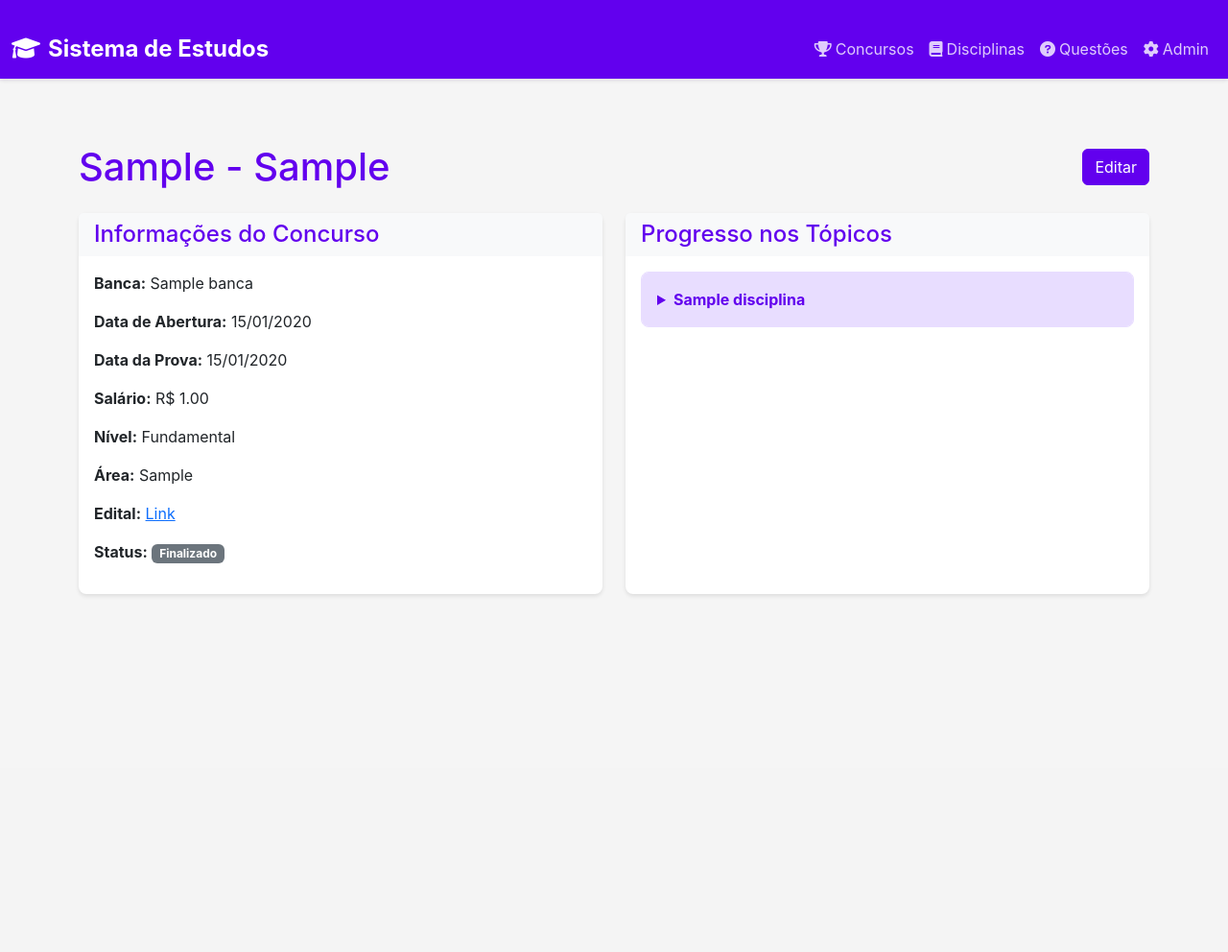
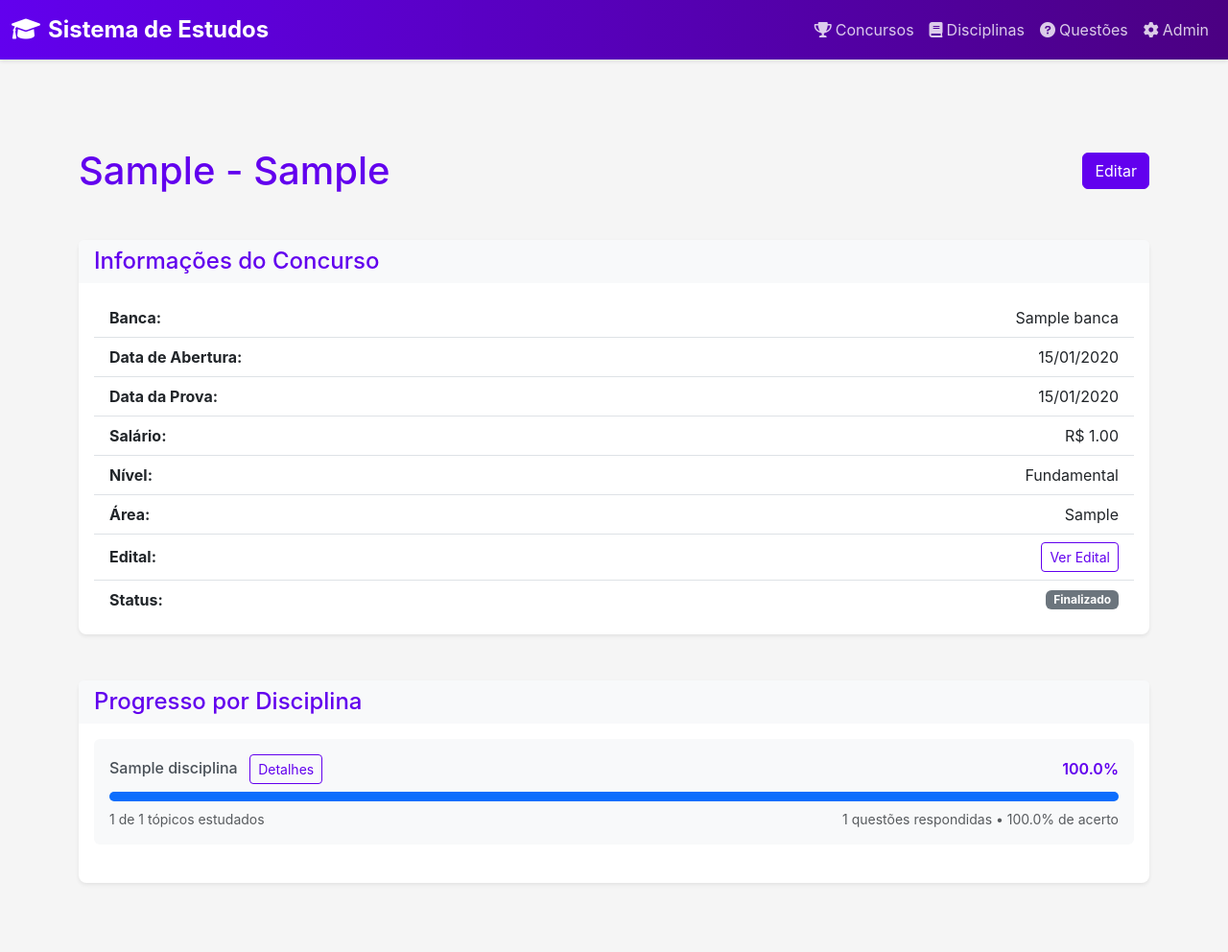
Before and after one commit to ROSS1996/studysys, a Django app: page /concursos/00000000-0000-0000-0000-000000000001/ in a window 1280 px wide. Shown: the whole page at 96% size. Before the commit the page ends 621 px from the top, so only its background shows below. Run offline with Django 5.2, Linux system fonts and the light colour scheme; tables that the repository leaves empty hold one stand-in row (values such as "Sample post").

Commit message:
Adjustments to page layouts, models

```diff
--- a/website/templates/base.html
+++ b/website/templates/base.html
@@ -25,8 +25,13 @@
         }
 
         .navbar {
-            background-color: var(--primary-color);
+            background: linear-gradient(to right, #6200ee, #4b0082);
+            color: #fff;
             box-shadow: 0 2px 4px rgba(0, 0, 0, 0.1);
+        }
+
+        .navbar .container-fluid {
+            padding-top: 0;
         }
 
         .navbar-brand {
@@ -45,6 +50,10 @@
         .nav-link:hover {
             color: #ffffff !important;
             background-color: rgba(255, 255, 255, 0.1);
+        }
+
+        .navbar-toggler {
+            color: #ffffff;
         }
 
         .container-fluid {
@@ -139,6 +148,7 @@
             </button>
             <div class="collapse navbar-collapse" id="navbarNav">
                 <ul class="navbar-nav ms-auto">
+                    <!-- Main Links -->
                     <li class="nav-item">
                         <a class="nav-link" href="{% url 'concurso_list' %}">
                             <i class="fas fa-trophy me-1"></i>Concursos
@@ -154,12 +164,11 @@
                             <i class="fas fa-question-circle me-1"></i>Questões
                         </a>
                     </li>
-                    <!-- Admin Link -->
-                <li class="nav-item">
-                    <a class="nav-link" href="{% url 'admin:index' %}">
-                        <i class="fas fa-cog me-1"></i>Admin
-                    </a>
-                </li>
+                    <li class="nav-item">
+                        <a class="nav-link" href="{% url 'admin:index' %}">
+                            <i class="fas fa-cog me-1"></i>Admin
+                        </a>
+                    </li>
                 </ul>
             </div>
         </div>
--- a/website/templates/concursos/concurso_detail.html
+++ b/website/templates/concursos/concurso_detail.html
@@ -1,28 +1,51 @@
 {% extends "base.html" %}
+{% load custom_filters %}
+
 {% block content %}
-<div class="container py-4">
-    <div class="d-flex justify-content-between align-items-center mb-4">
+<div class="container py-5">
+    <header class="d-flex justify-content-between align-items-center mb-5">
         <h1 class="mb-0" style="color: var(--primary-color);">{{ concurso.entidade }} - {{ concurso.cargo }}</h1>
         <a href="{% url 'concurso_edit' concurso.id %}" class="btn btn-primary">Editar</a>
-    </div>
+    </header>
 
-    <div class="row">
-        <div class="col-md-6 mb-4">
-            <div class="card h-100">
+    <!-- Informações do Concurso -->
+    <div class="card mb-5 shadow-sm">
         <div class="card-header bg-light">
-                    <h4 class="mb-0">Informações do Concurso</h4>
+            <h2 class="h4 mb-0">Informações do Concurso</h2>
         </div>
         <div class="card-body">
-                    <p><strong>Banca:</strong> {{ concurso.banca }}</p>
-                    <p><strong>Data de Abertura:</strong> {{ concurso.data_abertura|date:"d/m/Y" }}</p>
-                    <p><strong>Data da Prova:</strong> {{ concurso.data_prova|date:"d/m/Y" }}</p>
-                    <p><strong>Salário:</strong> R$ {{ concurso.salario|floatformat:2 }}</p>
-                    <p><strong>Nível:</strong> {{ concurso.get_nivel_display }}</p>
-                    <p><strong>Área:</strong> {{ concurso.area }}</p>
+                    <ul class="list-group list-group-flush">
+                        <li class="list-group-item d-flex justify-content-between align-items-center">
+                            <strong>Banca:</strong>
+                            <span>{{ concurso.banca }}</span>
+                        </li>
+                        <li class="list-group-item d-flex justify-content-between align-items-center">
+                            <strong>Data de Abertura:</strong>
+                            <span>{{ concurso.data_abertura|date:"d/m/Y" }}</span>
+                        </li>
+                        <li class="list-group-item d-flex justify-content-between align-items-center">
+                            <strong>Data da Prova:</strong>
+                            <span>{{ concurso.data_prova|date:"d/m/Y" }}</span>
+                        </li>
+                        <li class="list-group-item d-flex justify-content-between align-items-center">
+                            <strong>Salário:</strong>
+                            <span>R$ {{ concurso.salario|floatformat:2 }}</span>
+                        </li>
+                        <li class="list-group-item d-flex justify-content-between align-items-center">
+                            <strong>Nível:</strong>
+                            <span>{{ concurso.get_nivel_display }}</span>
+                        </li>
+                        <li class="list-group-item d-flex justify-content-between align-items-center">
+                            <strong>Área:</strong>
+                            <span>{{ concurso.area }}</span>
+                        </li>
                         {% if concurso.edital %}
-                    <p><strong>Edital:</strong> <a href={{ concurso.edital }} target="_blank" rel="noopener noreferrer">Link</a></p>
+                        <li class="list-group-item d-flex justify-content-between align-items-center">
+                            <strong>Edital:</strong>
+                            <a href="{{ concurso.edital }}" target="_blank" rel="noopener noreferrer" class="btn btn-sm btn-outline-primary">Ver Edital</a>
+                        </li>
                         {% endif %}
-                    <p>
+                        <li class="list-group-item d-flex justify-content-between align-items-center">
                             <strong>Status:</strong>
                             {% if concurso.finalizado %}
                                 <span class="badge bg-secondary">Finalizado</span>
@@ -31,21 +54,76 @@
                             {% else %}
                                 <span class="badge bg-warning text-dark">Não iniciado</span>
                             {% endif %}
-                    </p>
+                        </li>
+                    </ul>
+        </div>
+    </div>
+
+    <!-- Progresso por Disciplina -->
+    <div class="card shadow-sm">
+        <div class="card-header bg-light">
+            <h2 class="h4 mb-0">Progresso por Disciplina</h2>
+        </div>
+        <div class="card-body">
+                    {% for disciplina, topicos in disciplinas.items %}
+                    {% with total_topicos=topicos|length estudados=topicos|count_by_attr:"data_estudo" %}
+                        {% with percentage=estudados|multiply:100|divide:total_topicos %}
+                        <div class="progress-widget mb-4">
+                            <div class="d-flex justify-content-between align-items-center mb-2">
+                                <div>
+                                    <span class="progress-label">{{ disciplina.nome }}</span>
+                                    <button class="btn btn-sm btn-outline-primary ms-2"
+                                            onclick="showTopicosModal('{{ disciplina.nome }}', {{ forloop.counter0 }})">
+                                        Detalhes
+                                    </button>
+                                </div>
+                                <span class="progress-percentage">{{ percentage|floatformat:1 }}%</span>
+                            </div>
+                            <div class="progress" style="height: 10px;">
+                                <div class="progress-bar bg-primary"
+                                     role="progressbar"
+                                     style="width: {{ percentage }}%;"
+                                     aria-valuenow="{{ percentage }}"
+                                     aria-valuemin="0"
+                                     aria-valuemax="100">
+                                </div>
+                            </div>
+                            <div class="d-flex justify-content-between mt-2">
+                                <small class="text-muted">{{ estudados }} de {{ total_topicos }} tópicos estudados</small>
+                                <small class="text-muted">
+                                    {% with total_questoes=topicos|sum_attr:"total_questoes" %}
+                                    {% with questoes_respondidas=topicos|sum_attr:"questoes_respondidas" %}
+                                    {% with total_acertos=topicos|sum_attr:"total_acertos" %}
+                                    {% if questoes_respondidas > 0 %}
+                                        {{ questoes_respondidas }} questões respondidas •
+                                        {{ total_acertos|multiply:100|divide:questoes_respondidas|floatformat:1 }}% de acerto
+                                    {% else %}
+                                        Nenhuma questão respondida
+                                    {% endif %}
+                                    {% endwith %}
+                                    {% endwith %}
+                                    {% endwith %}
+                                </small>
+                            </div>
+                        </div>
+                        {% endwith %}
+                    {% endwith %}
+                    {% endfor %}
         </div>
     </div>
 </div>
 
-        <div class="col-md-6 mb-4">
-            <div class="card h-100">
-                <div class="card-header bg-light">
-                    <h4 class="mb-0">Progresso nos Tópicos</h4>
+<!-- Modais para cada disciplina -->
+{% for disciplina, topicos in disciplinas.items %}
+<div class="modal fade" id="topicosModal{{ forloop.counter0 }}" tabindex="-1" aria-hidden="true">
+    <div class="modal-dialog modal-lg modal-dialog-scrollable">
+        <div class="modal-content">
+            <div class="modal-header">
+                <h5 class="modal-title">Tópicos de {{ disciplina.nome }}</h5>
+                <button type="button" class="btn-close" data-bs-dismiss="modal" aria-label="Close"></button>
             </div>
-                <div class="card-body">
-                    {% for disciplina, topicos in disciplinas.items %}
-                        <details class="discipline-details {% if forloop.first %}open{% endif %}">
-                            <summary>{{ disciplina.nome }}</summary>
-                            <div class="table-responsive mt-2">
+            <div class="modal-body">
+                <div class="table-responsive">
                     <table class="table table-hover">
                         <thead>
                             <tr>
@@ -75,70 +153,77 @@
                         </tbody>
                     </table>
                 </div>
-                        </details>
-                    {% endfor %}
+            </div>
+            <div class="modal-footer">
+                <button type="button" class="btn btn-secondary" data-bs-dismiss="modal">Fechar</button>
             </div>
         </div>
     </div>
 </div>
-</div>
+{% endfor %}
 
 <style>
-    .discipline-details {
+    .progress-widget {
+        background-color: #f8f9fa;
+        padding: 1rem;
+        border-radius: 6px;
+        transition: box-shadow 0.3s ease-in-out;
         margin-bottom: 1rem;
-        border: 1px solid var(--primary-light);
-        border-radius: 8px;
-        overflow: hidden;
     }
 
-    .discipline-details summary {
-        padding: 1rem;
-        background-color: var(--primary-light);
-        color: var(--primary-color);
-        font-weight: bold;
-        cursor: pointer;
-        transition: background-color 0.3s ease;
+    .progress-widget:last-child {
+        margin-bottom: 0;
     }
 
-    .discipline-details summary:hover {
+    .progress-label {
+        font-weight: 500;
+        color: var(--bs-gray-700);
+    }
+
+    .progress-percentage {
+        font-weight: 600;
+        color: var(--primary-color);
+    }
+
+    .progress {
+        background-color: #e9ecef;
+    }
+
+    .progress-bar {
+        transition: width 0.6s ease;
+    }
+
+    .modal-dialog-scrollable {
+        max-height: 90vh;
+    }
+
+    .btn-outline-primary {
+        border-color: var(--primary-color);
+        color: var(--primary-color);
+    }
+
+    .btn-outline-primary:hover {
         background-color: var(--primary-color);
         color: white;
     }
 
-    .discipline-details summary:focus {
-        outline: none;
+    .card {
+        transition: box-shadow 0.3s ease-in-out;
     }
 
-    .discipline-details[open] summary {
-        background-color: var(--primary-color);
-        color: white;
+    .card:hover {
+        box-shadow: 0 0.5rem 1rem rgba(0, 0, 0, 0.15) !important;
     }
 
-    .discipline-details .table-responsive {
-        padding: 1rem;
-        background-color: white;
-    }
-
-    .discipline-details table {
-        margin-bottom: 0;
+    .table {
+        --bs-table-hover-bg: rgba(0, 123, 255, 0.1);
     }
 </style>
 
 <script>
-    document.addEventListener("DOMContentLoaded", function() {
-        const detailsElements = document.querySelectorAll(".discipline-details");
-        detailsElements.forEach((details) => {
-            details.addEventListener("toggle", function() {
-                if (details.open) {
-                    // Close all other details
-                    detailsElements.forEach((d) => {
-                        if (d !== details) {
-                            d.removeAttribute("open");
+    function showTopicosModal(disciplinaNome, index) {
+        const modal = new bootstrap.Modal(document.getElementById(`topicosModal${index}`));
+        modal.show();
     }
-                    });
-                }
-            });
-        });
-    });
 </script>
 {% endblock %}
--- a/website/templatetags/custom_filters.py
+++ b/website/templatetags/custom_filters.py
@@ -1,7 +1,41 @@
 from django import template
+from datetime import datetime, timedelta, date
 
 register = template.Library()
 
 @register.filter
 def get_attr(obj, attr):
     return getattr(obj, attr, None)
+
+@register.filter
+def multiply(value, arg):
+    return value * arg
+
+@register.filter
+def divide(value, arg):
+    if arg != 0:
+        return value / arg
+    return 0
+
+@register.filter
+def filter_by_attr(items, attr):
+    """Filter a list of items by checking if they have a non-None/non-False attribute value."""
+    return [item for item in items if getattr(item, attr, None)]
+
+@register.filter
+def count_by_attr(items, attr):
+    """Count items in a list that have a non-None/non-False attribute value."""
+    return len([item for item in items if getattr(item, attr, None)])
+
+@register.filter
+def sum_attr(items, attr):
+    """Sum the values of a specific attribute across all items in a list."""
+    return sum(getattr(item, attr, 0) for item in items)
+
+
+@register.filter
+def is_more_than_a_month_old(date_value):
+    if date_value is None:
+        return True  # or False, depending on your desired behavior
+    one_month_ago = date.today() - timedelta(days=30)  # <--- Changed to date.today()
+    return date_value < one_month_ago
--- a/website/views.py
+++ b/website/views.py
@@ -4,7 +4,7 @@ from django.views.generic import ListView, DetailView, CreateView, UpdateView
 from api.models import Banca, Concurso, Disciplina, Topico, Questao, ConcursoTopico
 from .forms import BancaForm, ConcursoForm, DisciplinaForm, TopicoForm, QuestaoForm
 from django.shortcuts import render
-from django.db.models import Count, Avg, Q, F, Max
+from django.db.models import Count, Avg, Q, F, Max, Case, When, Value, IntegerField  # Import these models
 from datetime import datetime, timedelta
 from django.db.models.functions import Coalesce
 from django.http import JsonResponse
@@ -56,13 +56,14 @@ class ConcursoDetailView(DetailView):
 
         # Annotate topicos with `total_questoes`, `total_acertos` and select `grupo`
         topicos = (self.object.topico_set
-                   .annotate(
-                       total_questoes=Count('questao'),
-                       total_acertos=Count('questao', filter=Q(questao__acerto=True))
-                   )
-                   .select_related('disciplina', 'grupo')  # Include related fields
-                   .order_by('disciplina__nome', 'grupo__nome', 'nome')  # Sort by disciplina, grupo, and then topico name
-                   .all())
+                .annotate(
+                    total_questoes=Count('questao'),
+                    total_acertos=Count('questao', filter=Q(questao__resposta=F('questao__correta'))),
+                    questoes_respondidas=Count('questao', filter=Q(questao__data_realizada__isnull=False))
+                )
+                .select_related('disciplina', 'grupo')
+                .order_by('disciplina__nome', 'grupo__nome', 'nome')
+                .all())
 
         # Group topicos by disciplina
         for topico in topicos:
@@ -183,7 +184,7 @@ class DisciplinaDetailView(DetailView):
                     filter=Q(questao__data_realizada__isnull=False)),
                 taxa_acerto=Coalesce(
                     100.0 * Count('questao',
-                        filter=Q(questao__acerto=True)) /
+                        filter=Q(questao__resposta=F('questao__correta'))) /
                     Count('questao',
                         filter=Q(questao__data_realizada__isnull=False)),
                     None
@@ -218,7 +219,7 @@ class DisciplinaDetailView(DetailView):
             'total_questoes': questoes.count(),
             'questoes_respondidas': questoes.exclude(data_realizada=None).count(),
             'taxa_acerto': (
-                questoes.filter(acerto=True).count() /
+                questoes.filter(resposta=F('correta')).count() /
                 questoes.exclude(data_realizada=None).count() * 100
                 if questoes.exclude(data_realizada=None).exists()
                 else 0
@@ -257,9 +258,9 @@ class TopicoListView(ListView):
         topicos = (Topico.objects
                 .annotate(
                     total_questoes=Count('questao'),
-                    total_acertos=Count('questao', filter=Q(questao__acerto=True)),
+                    total_acertos=Count('questao', filter=Q(questao__resposta=F('questao__correta'))),
                     taxa_acerto=Coalesce(
-                        100.0 * Count('questao', filter=Q(questao__acerto=True)) /
+                        100.0 * Count('questao', filter=Q(questao__resposta=F('questao__correta'))) /
                         Count('questao'),
                         0.0
                     )
@@ -276,7 +277,6 @@ class TopicoListView(ListView):
             disciplinas[topico.disciplina].append(topico)
 
         return disciplinas
-
 
 class TopicoDetailView(DetailView):
     model = Topico
@@ -299,9 +299,9 @@ class TopicoDetailView(DetailView):
         context['stats'] = {
             'total_questoes': topico.questao_set.count(),
             'questoes_respondidas': topico.questao_set.exclude(data_realizada=None).count(),
-            'total_acertos': topico.questao_set.filter(acerto=True).count(),
+            'total_acertos': topico.questao_set.filter(resposta=F('correta')).count(),
             'taxa_acerto': (
-                topico.questao_set.filter(acerto=True).count() /
+                topico.questao_set.filter(resposta=F('correta')).count() /
                 topico.questao_set.exclude(data_realizada=None).count() * 100
                 if topico.questao_set.exclude(data_realizada=None).exists()
                 else 0
@@ -309,7 +309,6 @@ class TopicoDetailView(DetailView):
         }
 
         return context
-
 
 class TopicoCreateView(CreateView):
     model = Topico
@@ -341,7 +340,7 @@ class QuestaoListView(ListView):
         recent_correct_answers = []
 
         for questao in queryset:
-            if questao.acerto and questao.data_realizada and questao.data_realizada >= three_months_ago:
+            if questao.resposta and questao.data_realizada and questao.data_realizada >= three_months_ago and questao.resposta == questao.correta:
                 recent_correct_answers.append(questao.id)
 
         # Store this list in the instance for access in the template
@@ -427,31 +426,27 @@ def answer_question(request, questao_id):
     try:
         questao = Questao.objects.get(id=questao_id)
 
-        # Determine the correct answer by checking each `correta_X` field
-        correct_answer = None
-        for i in range(1, 6):  # Loop through correta_1 to correta_5
-            if getattr(questao, f"correta_{i}"):
-                correct_answer = f"correta_{i}"
-                break
-
-        # Compare selected option with the correct answer
-        is_correct = (selected_option == correct_answer)
+        # Determine if the selected option is correct
+        try:
+            is_correct = (int(selected_option) == questao.correta)
+        except ValueError:
+            # Handle the error, e.g., return an error response
+            return JsonResponse({"error": "Invalid selected option"}, status=400)
 
         # Update the question instance with response date and correctness
         questao.data_realizada = timezone.now().date()
-        questao.acerto = is_correct
+        questao.resposta = selected_option
         questao.save()
 
         # Respond with JSON indicating if the answer was correct and updated values
         return JsonResponse({
             "correct": is_correct,
             "data_realizada": questao.data_realizada.strftime('%d/%m/%Y'),
-            "acerto": questao.acerto,
+            "resposta": questao.resposta,
         })
 
     except Questao.DoesNotExist:
         return JsonResponse({"error": "Questão not found."}, status=404)
-
 
 def index(request):
     # Calculate statistics
@@ -459,7 +454,11 @@ def index(request):
     tres_meses_atras = hoje - timedelta(days=90)
 
     # Calculate the success rate, handling the case where no answers are available
-    taxa_acerto_aggregate = Questao.objects.exclude(data_realizada=None).aggregate(taxa=Avg('acerto'))
+    taxa_acerto_aggregate = Questao.objects.filter(data_realizada__isnull=False).aggregate(taxa=Avg(Case(
+        When(resposta=F('correta'), then=Value(1)),
+        default=Value(0),
+        output_field=IntegerField()
+    )))
     taxa_acerto = taxa_acerto_aggregate['taxa']
     if taxa_acerto is not None:
         taxa_acerto = round(taxa_acerto * 100)
@@ -479,8 +478,8 @@ def index(request):
         ).count(),
 
         # Count answered questions
-        'questoes_respondidas': Questao.objects.exclude(
-            data_realizada=None
+        'questoes_res pondidas': Questao.objects.filter(
+            data_realizada__isnull=False
         ).count(),
 
         # Set calculated success rate
@@ -497,7 +496,6 @@ def index(request):
             inscrito=True,
             finalizado=False
         ).order_by('data_prova')[:5],
-
     }
 
     return render(request, 'index.html', context)
```
Also changed, not shown: api/admin.py (+13 -12 lines), api/models.py (+31 -33 lines), website/forms.py (+18 -4 lines), website/templates/questoes/questao_list.html (+16 -11 lines), api/migrations/0012_remove_questao_acerto_remove_questao_correta_1_and_more.py (added), api/migrations/0013_alter_questao_alternativa_1_and_more.py (added). Lines whose indentation alone changed are shown as unchanged.
